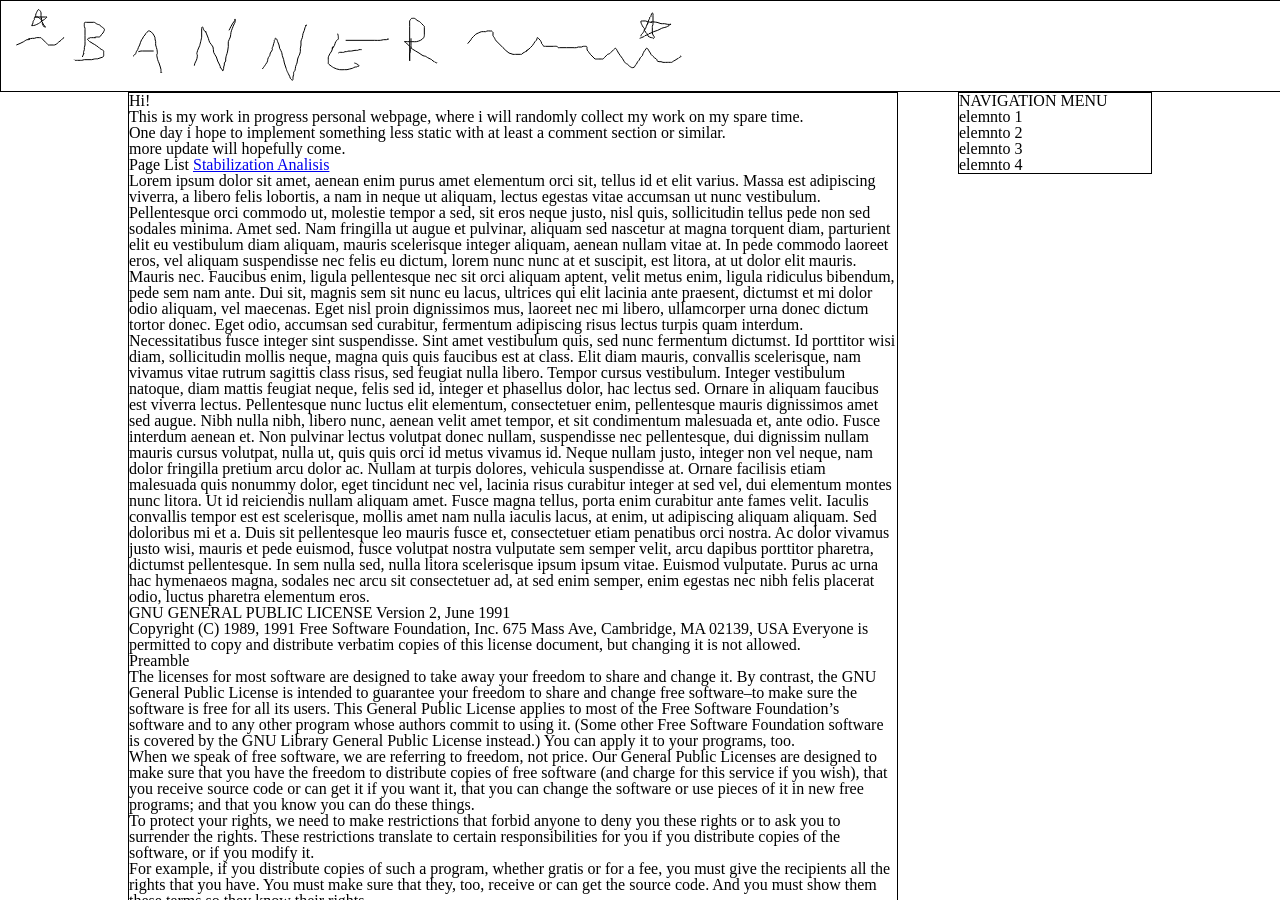
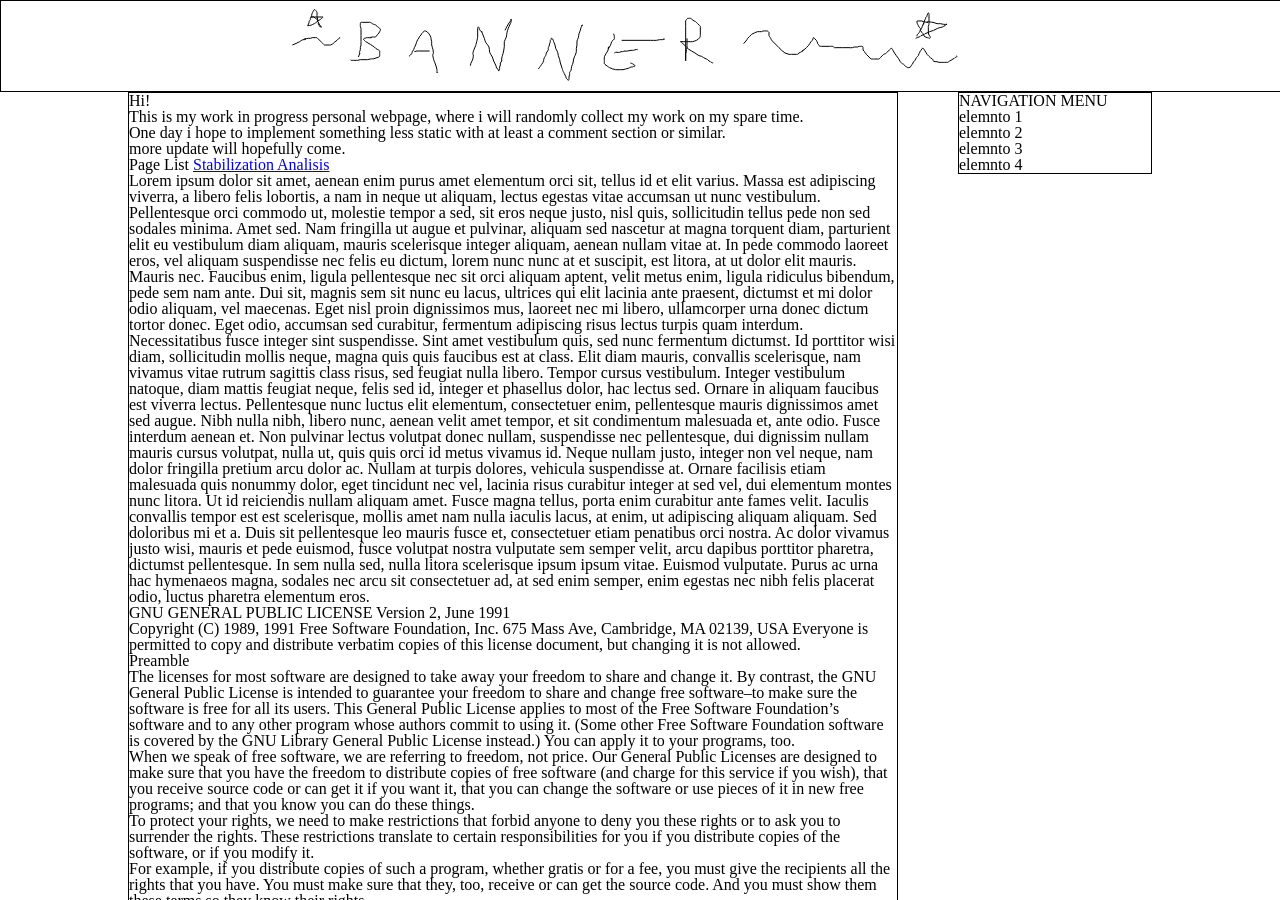
Before and after one commit to MauroMombelli/mauromombelli.github.io, a Jekyll site: the page built from index.md, in a window 1280 px wide. Built offline with Jekyll 4.4.1, drawn with Linux system fonts in a browser that asks for light colours.

Commit message:
fixing design

```diff
--- a/css/main.css
+++ b/css/main.css
@@ -1,4 +1,4 @@
-.center img {
+.center {
     display:block;
     margin-left:auto;
     margin-right:auto;
```
